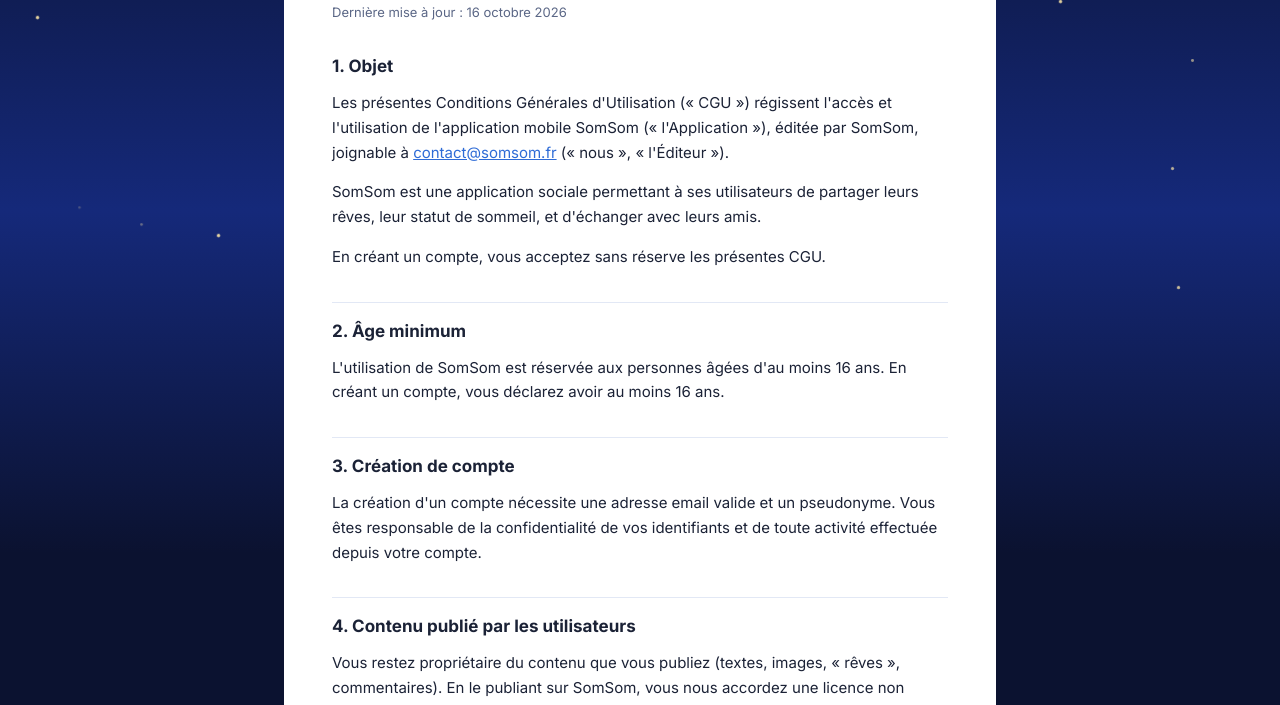
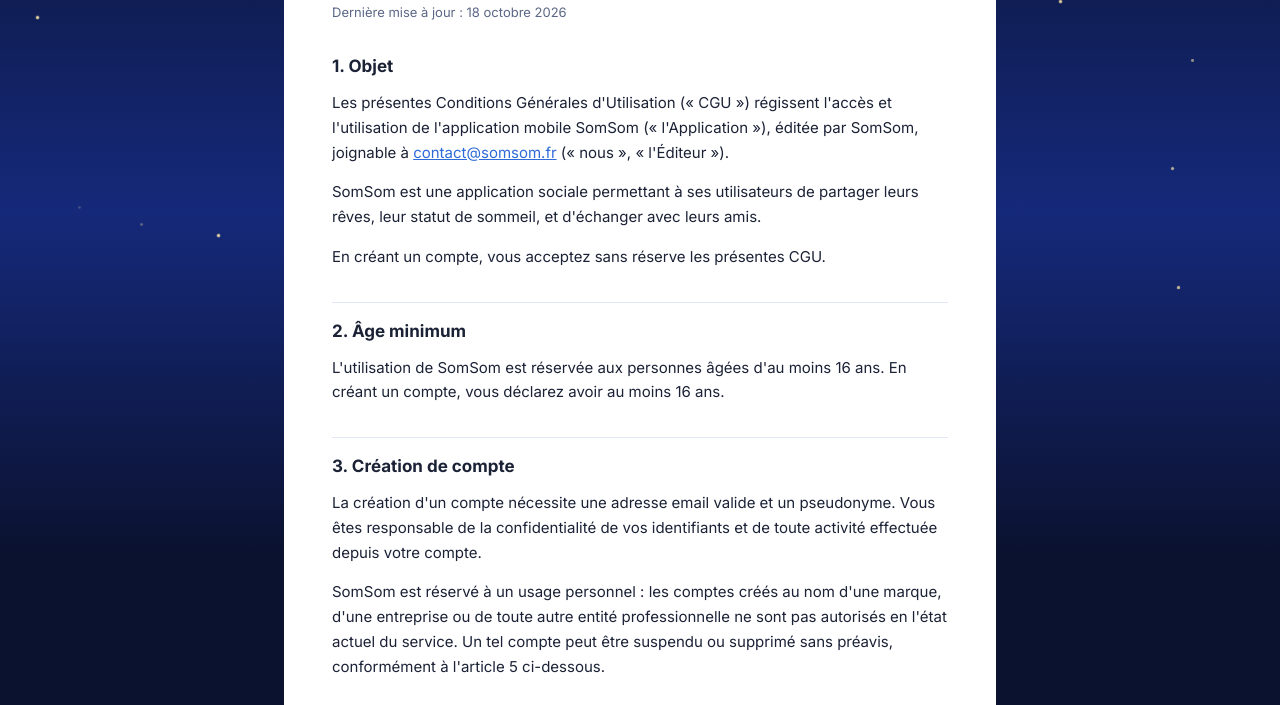
Before and after one commit to dataeasy01/somsom-site, a plain HTML site: page cgu.html in a window 1280 px wide. Shown: the part 207-912 px from the top of the page. Drawn offline with Linux system fonts and the light colour scheme.

Commit message:
CGU : interdit les comptes de marque/professionnels pour l'instant
Décision produit : service réservé à un usage personnel tant qu'il n'y a
pas de demande réelle pour des comptes pro/vérifiés.

```diff
--- a/cgu.html
+++ b/cgu.html
@@ -45,7 +45,7 @@
 <main>
   <div class="doc-card">
     <h1>Conditions Générales d'Utilisation</h1>
-    <div class="updated">Dernière mise à jour : 16 octobre 2026</div>
+    <div class="updated">Dernière mise à jour : 18 octobre 2026</div>
 
     <h2>1. Objet</h2>
     <p>Les présentes Conditions Générales d'Utilisation (« CGU ») régissent l'accès et l'utilisation de l'application mobile SomSom (« l'Application »), éditée par SomSom, joignable à <a class="inline" href="mailto:contact@somsom.fr">contact@somsom.fr</a> (« nous », « l'Éditeur »).</p>
@@ -57,6 +57,7 @@
 
     <h2>3. Création de compte</h2>
     <p>La création d'un compte nécessite une adresse email valide et un pseudonyme. Vous êtes responsable de la confidentialité de vos identifiants et de toute activité effectuée depuis votre compte.</p>
+    <p>SomSom est réservé à un usage personnel : les comptes créés au nom d'une marque, d'une entreprise ou de toute autre entité professionnelle ne sont pas autorisés en l'état actuel du service. Un tel compte peut être suspendu ou supprimé sans préavis, conformément à l'article 5 ci-dessous.</p>
 
     <h2>4. Contenu publié par les utilisateurs</h2>
     <p>Vous restez propriétaire du contenu que vous publiez (textes, images, « rêves », commentaires). En le publiant sur SomSom, vous nous accordez une licence non exclusive, gratuite et mondiale pour l'héberger, l'afficher et le transmettre aux autres utilisateurs dans le cadre du fonctionnement normal de l'Application.</p>
```
